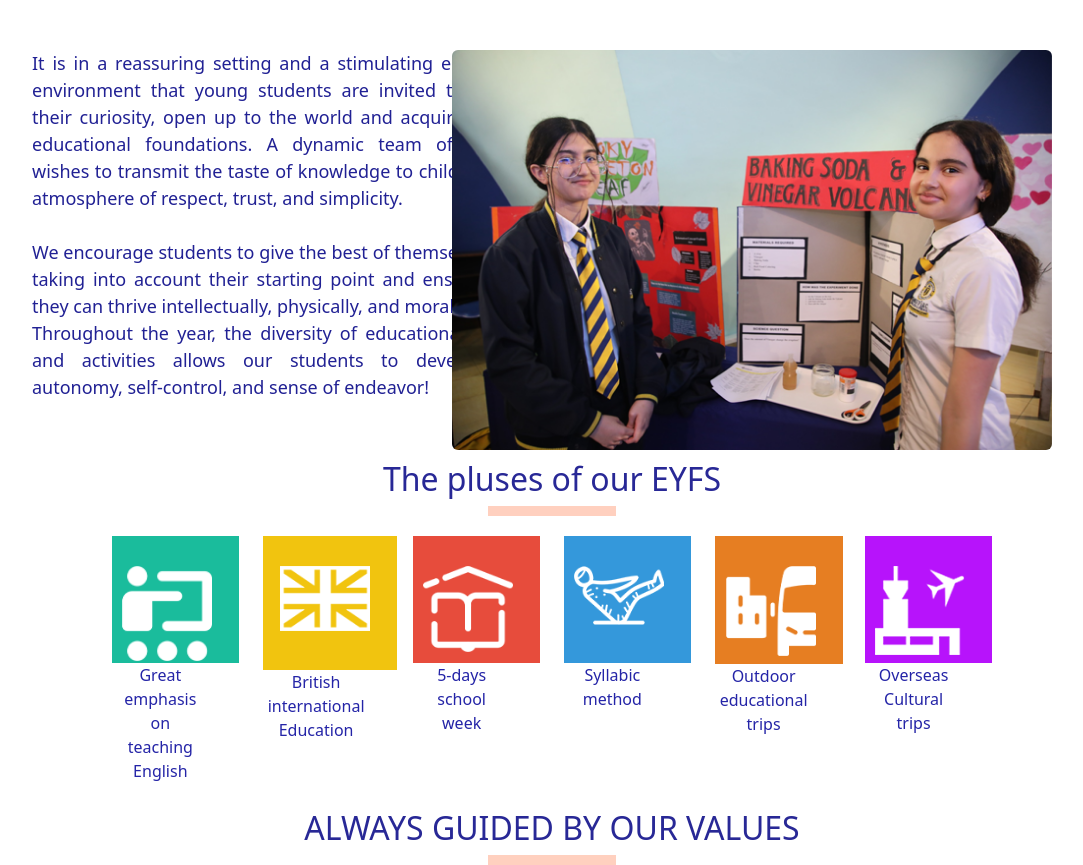
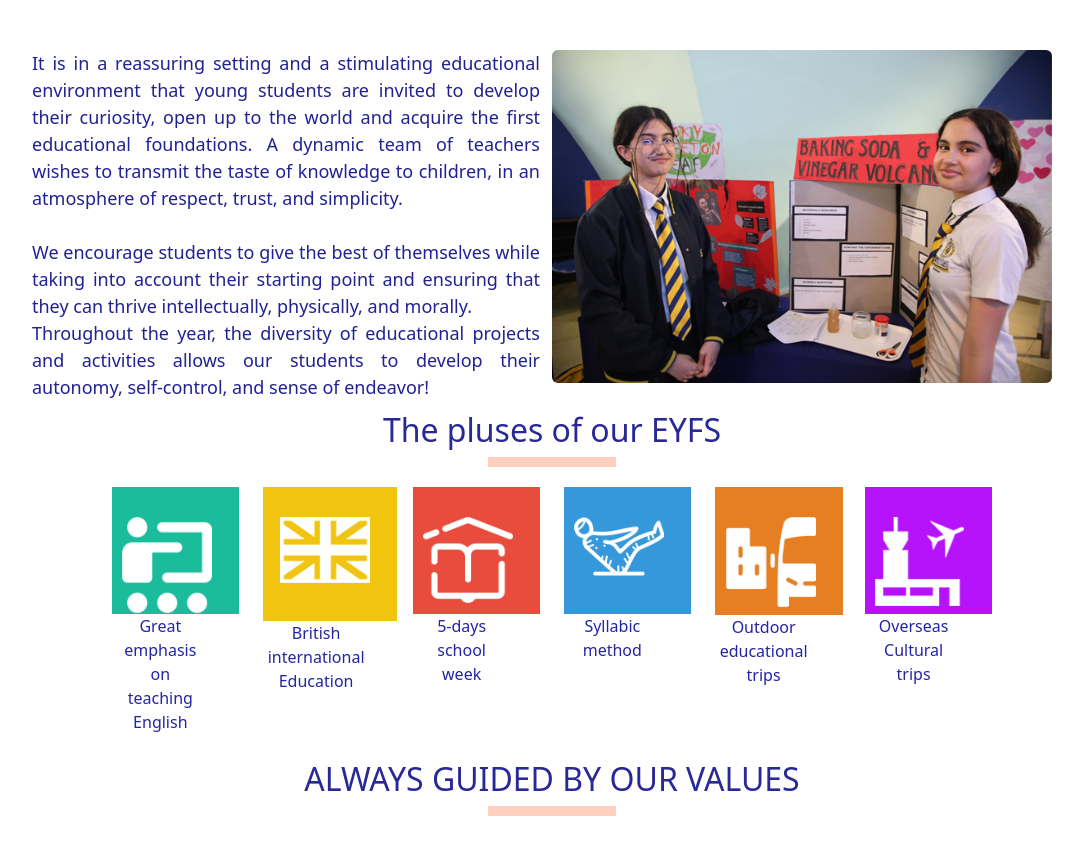
Before and after one commit to zakariaeheddaje/media-test, a React (Create React App) app: page / in a window 1280 px wide. Shown: the whole page, without its empty margins (88-1171 px from the left). After the commit the page ends 816 px from the top, so only its background shows below. Built offline with nearby package versions, Linux system fonts and the light colour scheme.

Commit message:
All in One

```diff
--- a/src/App.css
+++ b/src/App.css
@@ -9,7 +9,7 @@
 .img1{
   margin-right: 140px;
   margin-top: 50px;
-  width: 600px;
+  width: 500px;
 }
 
 .text2{
@@ -41,6 +41,7 @@
   margin-top: 30px;
   margin-left: -117px;
   width: 90px;
+  align-items: center;
 }
 
 .image-container p{
--- a/src/App.js
+++ b/src/App.js
@@ -5,15 +5,15 @@ function App() {
   return (
     <div className="App">
       <div className="row">
-        <div className="col-12 col-sm-6 col-md-6">
+        <div className="col-md-6">
           <div className='text1 rounded float-start blue-text'>
             It is in a reassuring setting and a stimulating educational environment that young students are invited to develop their curiosity, open up to the world and acquire the first educational foundations. A dynamic team of teachers wishes to transmit the taste of knowledge to children, in an atmosphere of respect, trust, and simplicity.<br /><br />
             We encourage students to give the best of themselves while taking into account their starting point and ensuring that they can thrive intellectually, physically, and morally.<br />
             Throughout the year, the diversity of educational projects and activities allows our students to develop their autonomy, self-control, and sense of endeavor!
           </div>
         </div>
-        <div className="col-12 col-sm-6 col-md-6">
-        <img className='img1 img-fluid rounded float-end' src='pictures/Img1.png' alt="img" />
+        <div className="col-md-6">
+          <img className='img1 rounded float-end' src='pictures/Img1.png' alt="img" />
         </div>
       </div>
 
```
